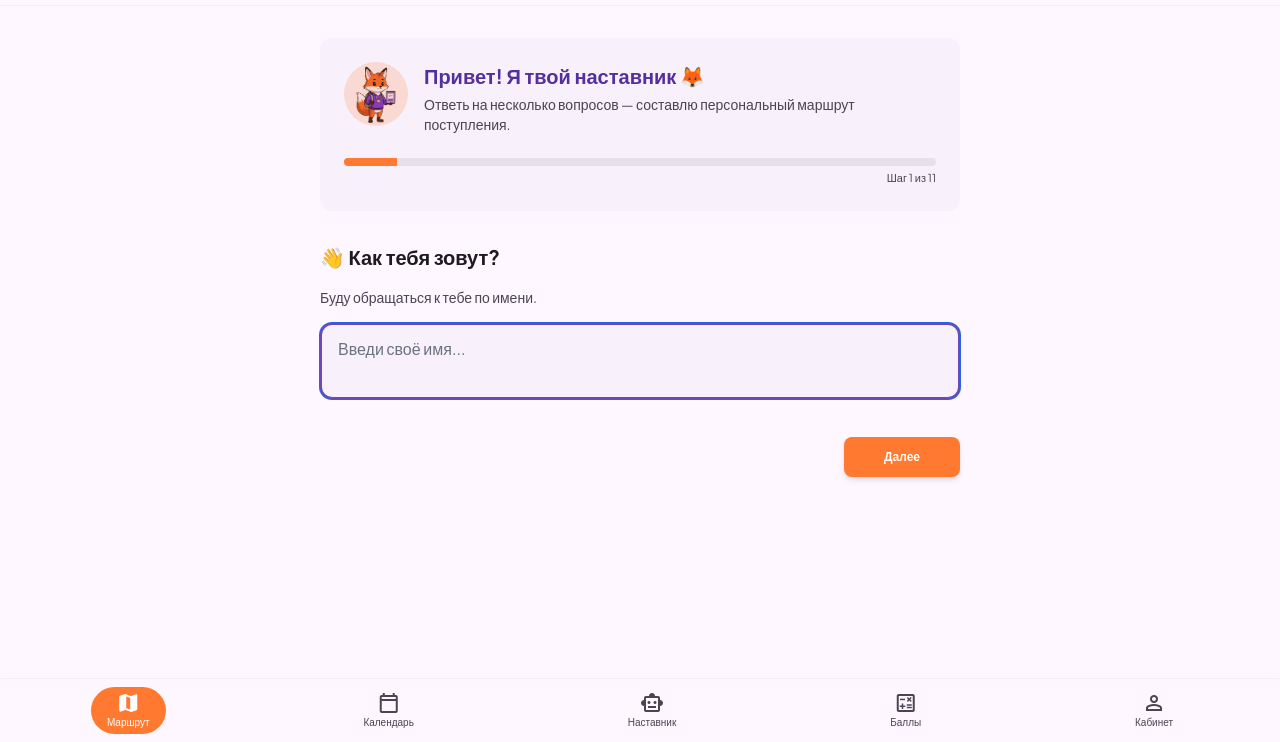
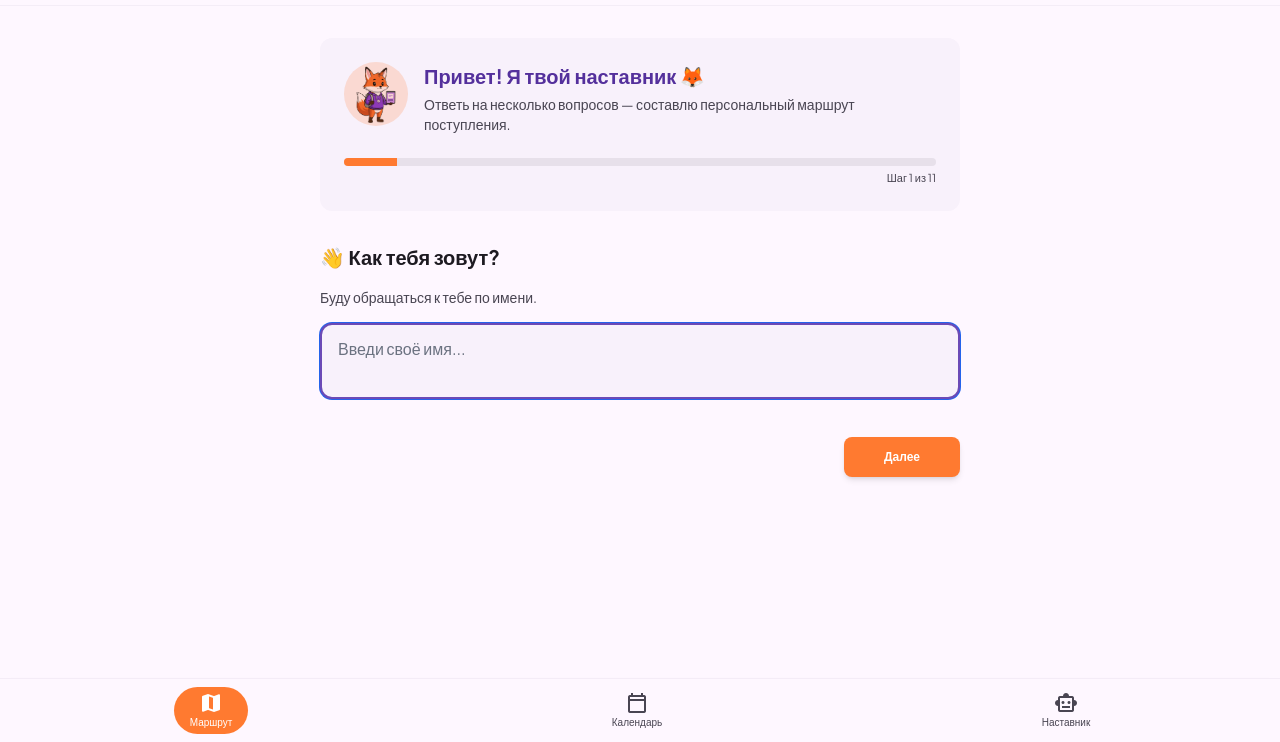
Before and after one commit to YB1Hayk/abituriumai, a website: page route.html in a window 1280 px wide. Shown: the part 58-800 px from the top of the page. Drawn offline with nearby package versions, Linux system fonts and the light colour scheme.

Commit message:
Remove Баллы and Кабинет from route.html bottom nav

```diff
--- a/route.html
+++ b/route.html
@@ -203,12 +203,6 @@
   </a>
   <a href="ai-chat.html" class="flex flex-col items-center justify-center text-on-surface-variant px-4 py-1 text-[10px] hover:bg-surface-container-high transition-all">
     <span class="material-symbols-outlined">smart_toy</span>Наставник
-  </a>
-  <a href="code.html" class="flex flex-col items-center justify-center text-on-surface-variant px-4 py-1 text-[10px] hover:bg-surface-container-high transition-all">
-    <span class="material-symbols-outlined">calculate</span>Баллы
-  </a>
-  <a href="profile.html" class="flex flex-col items-center justify-center text-on-surface-variant px-4 py-1 text-[10px] hover:bg-surface-container-high transition-all">
-    <span class="material-symbols-outlined">person</span>Кабинет
   </a>
 </nav>
 
```
